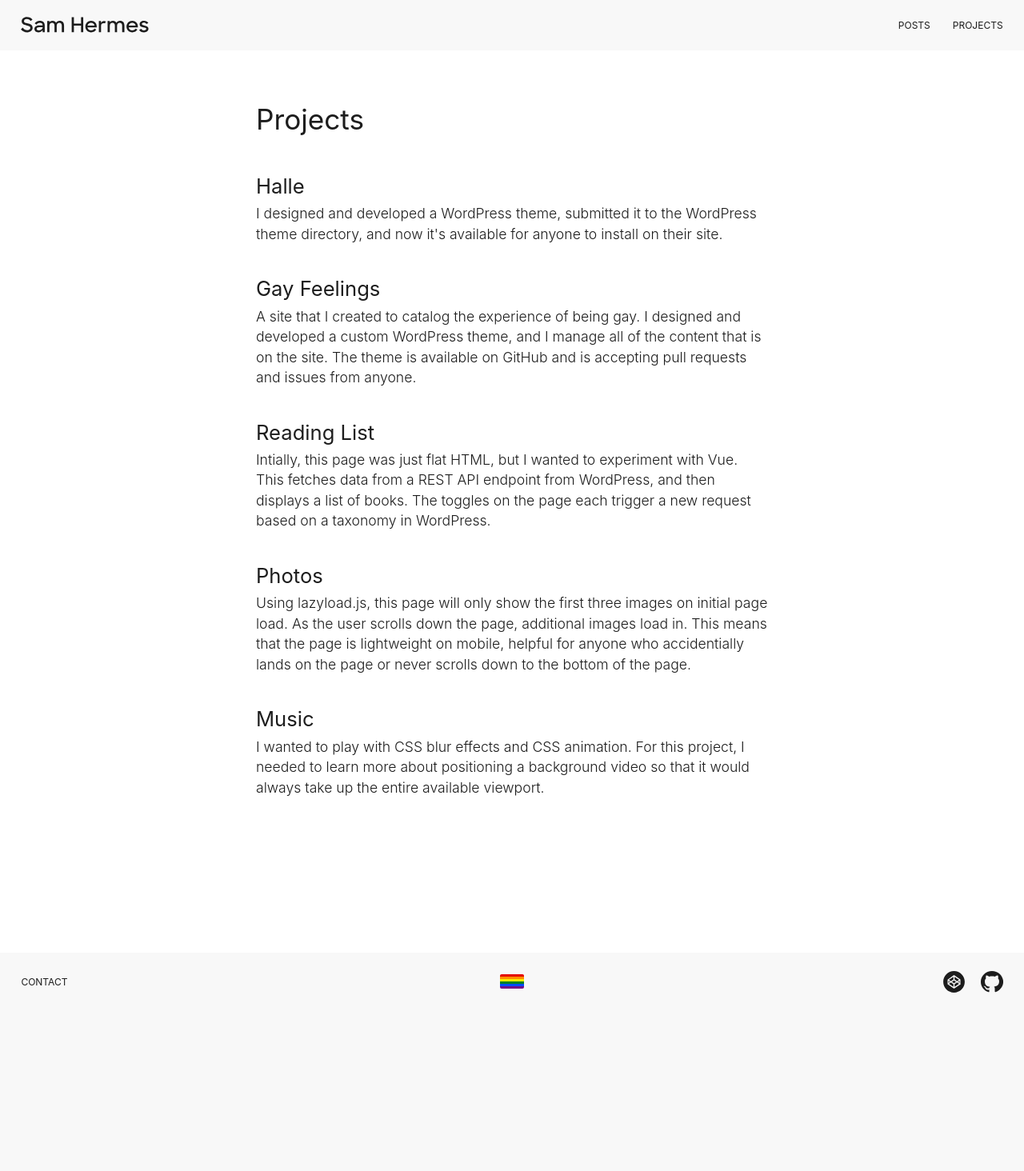
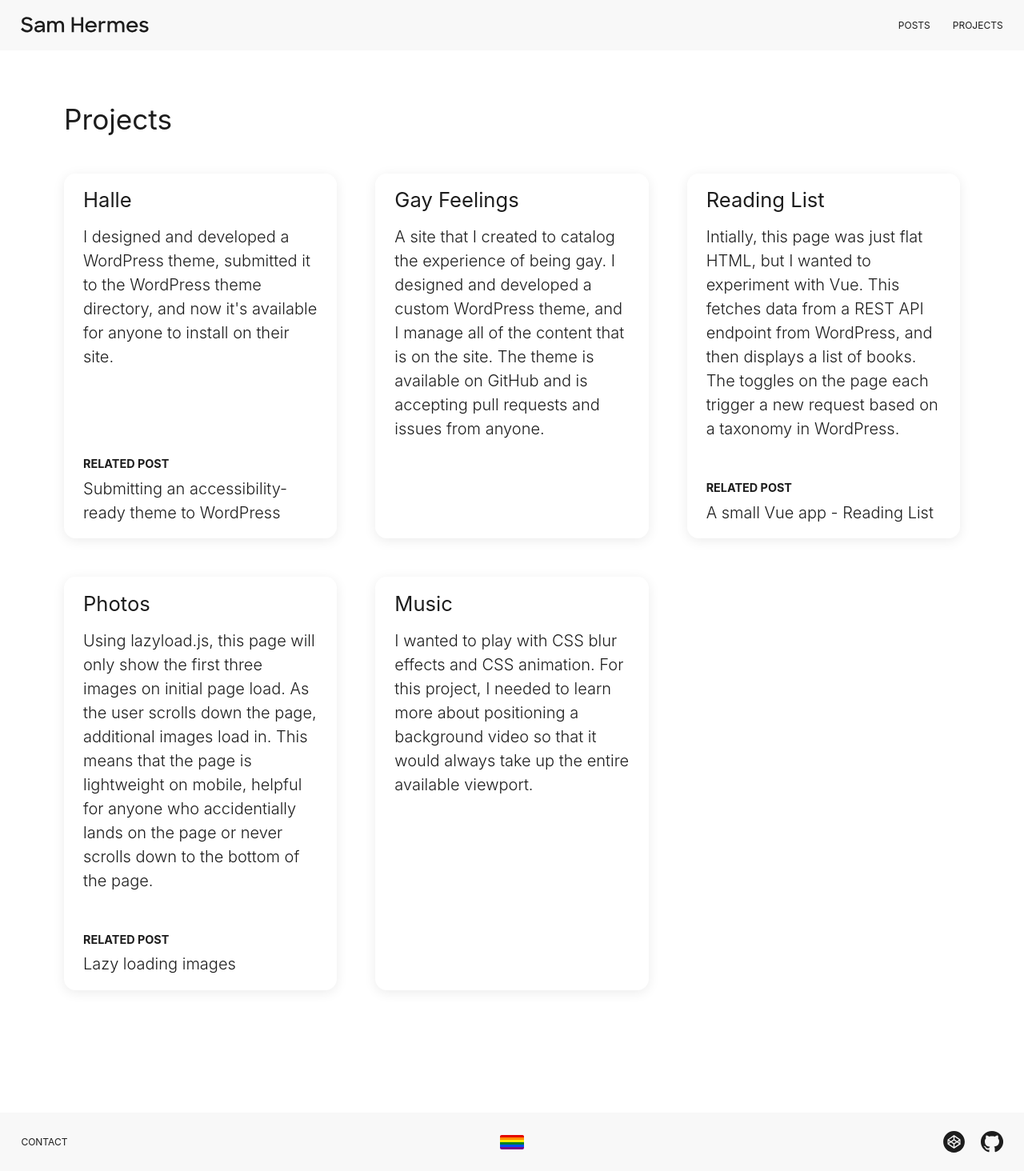
Before and after one commit to samhermes/samhermes.github.io, a Jekyll site: the page built from projects.md, in a window 1280 px wide. Shown: the whole page at 80% size. Built offline with Jekyll 4.4.1, drawn with Linux system fonts in a browser that asks for light colours; before the commit the page ends 1263 px from its top, so only the background shows below that.

Commit message:
Update layout of projects page, add related posts

```diff
--- a/_projects/halle.markdown
+++ b/_projects/halle.markdown
@@ -5,4 +5,6 @@ date: 2018-03-18
 label: WordPress theme
 description: I designed and developed a WordPress theme, submitted it to the WordPress theme directory, and now it's available for anyone to install on their site.
 permalink: /halle
+related_post: Submitting an accessibility-ready theme to WordPress
+related_post_slug: submitting-accessibility-ready-theme-wordpress
 ---
--- a/_projects/photos.markdown
+++ b/_projects/photos.markdown
@@ -5,4 +5,6 @@ date: 2017-09-14
 label: Lazy load images
 description: Using lazyload.js, this page will only show the first three images on initial page load. As the user scrolls down the page, additional images load in. This means that the page is lightweight on mobile, helpful for anyone who accidentially lands on the page or never scrolls down to the bottom of the page.
 permalink: /photos
+related_post: Lazy loading images
+related_post_slug: lazy-loading-images
 ---
--- a/_projects/reading-list.markdown
+++ b/_projects/reading-list.markdown
@@ -5,4 +5,6 @@ date: 2018-01-04
 label: Vue.js app
 description: Intially, this page was just flat HTML, but I wanted to experiment with Vue. This fetches data from a REST API endpoint from WordPress, and then displays a list of books. The toggles on the page each trigger a new request based on a taxonomy in WordPress.
 permalink: /reading-list
+related_post: A small Vue app - Reading List
+related_post_slug: small-vue-app-reading-list
 ---
--- a/_sass/_projects.scss
+++ b/_sass/_projects.scss
@@ -9,3 +9,39 @@
     margin: 0;
   }
 }
+
+.page.projects {
+	.post-list {
+		max-width: 70em;
+
+		ul {
+			display: grid;
+			grid-gap: 3em;
+			grid-template-columns: repeat(auto-fill, minmax(20em, 1fr));
+
+			li {
+				padding: 1.1em 1.5em;
+				margin: 0;
+				border-radius: 0.9em;
+				box-shadow: 0 3px 15px rgba(0,0,0,0.08);
+				display: flex;
+				flex-direction: column;
+			}
+		}
+
+		.project-description {
+			margin-bottom: 2.5em;
+		}
+
+		.related-post-heading {
+			text-transform: uppercase;
+			font-weight: 700;
+			font-size: 0.9rem;
+			margin: auto 0 0.5em;
+		}
+
+		.related-post-title {
+			margin: 0;
+		}
+	}
+}
--- a/projects.md
+++ b/projects.md
@@ -2,7 +2,7 @@
 layout: default
 title: Projects
 ---
-<div class="post-list project-list">
+<div class="post-list">
 	<header class="post-header">
 		<h1 class="post-title">Projects</h1>
 	</header>
@@ -11,6 +11,10 @@ title: Projects
 	    <li>
 	      <h2><a class="post-link" href="{{ project.permalink | prepend: site.baseurl }}">{{ project.title }}</a></h2>
       	<p class="project-description">{{ project.description }}</p>
+      	{% if project.related_post %}
+      	<h3 class="related-post-heading">Related Post</h3>
+      	<p class="related-post-title"><a href="/posts/{{ project.related_post_slug }}">{{ project.related_post }}</a></p>
+      	{% endif %}
 	    </li>
 	  {% endfor %}
 	</ul>
```
